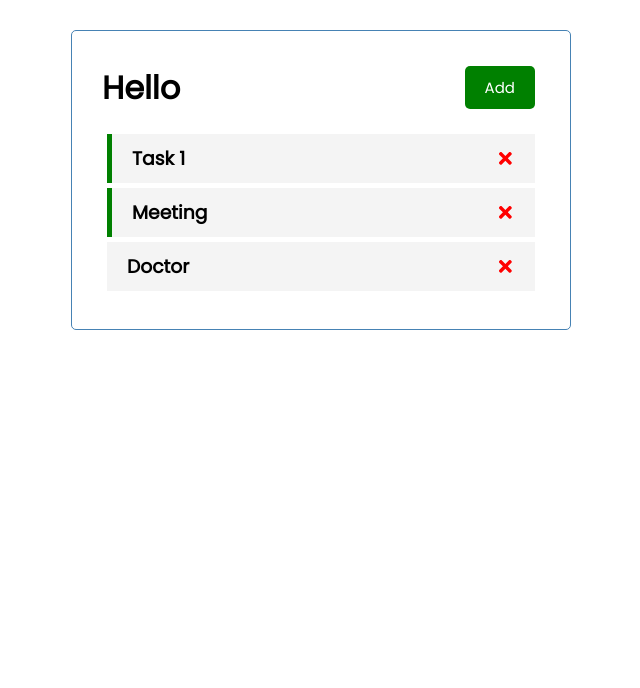
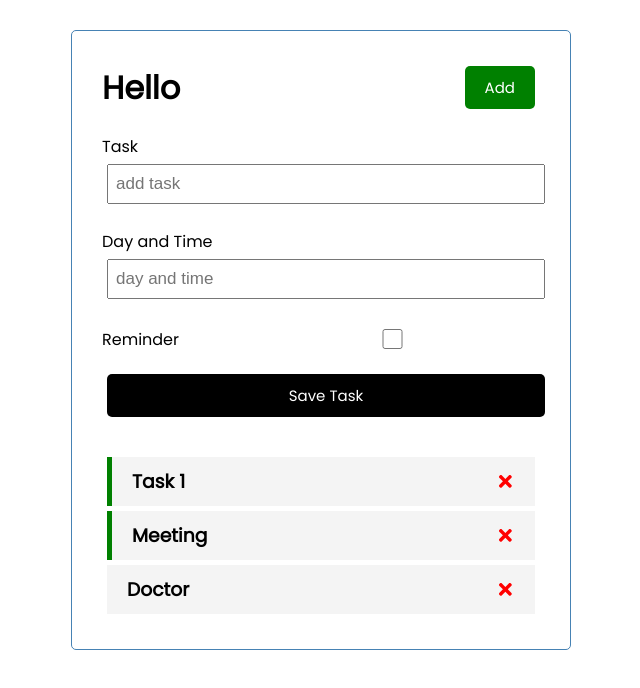
Before and after one commit to olicea/react-app, a React (Create React App) app: page / in a window 1280 px wide. Shown: the top 688 px of the page, without its empty margins (319-959 px from the left). Built offline with nearby package versions, Linux system fonts and the light colour scheme.

Commit message:
add task

```diff
--- a/src/App.js
+++ b/src/App.js
@@ -1,5 +1,6 @@
 import Header from "./components/Header";
 import Tasks from "./components/Tasks";
+import AddTask from "./components/AddTask";
 import {useState} from 'react'
 
 
@@ -26,6 +27,12 @@
         }
     ]
   )
+  // Add a new task
+  const addTask = (task) => {
+    const id = Math.floor(Math.random() * 1000) + 1;
+    const newTask = { id, ...task }
+    setTasks([...tasks, {newTask}])
+  }
 
   // Delete task
   const deleteTask = (id) => {
@@ -41,6 +48,7 @@
   return (
     <div className="container">
       <Header title= 'Hello'/>
+      <AddTask onAdd={addTask} />
       {tasks.length > 0 ?
         (<Tasks tasks={tasks} onDelete={deleteTask} onToggle={toggleReminder} />) :
         ('No Tasks')}
--- /dev/null
+++ b/src/components/AddTask.js
@@ -0,0 +1,43 @@
+import { useState } from 'react'
+
+const AddTask = ( {onAdd }) => {
+    const [text, setText] = useState('')
+    const [day, setDay] = useState('')
+    const [reminder, setReminder] = useState(false)
+
+    const onSubmit = (e) => {
+        e.preventDefault()
+        if (!text)
+        {
+            alert('Please enter a valid task')
+            return
+        }
+
+        onAdd({text, day, reminder})
+
+        setText('')
+        setDay('')
+        setReminder(false)
+    }
+
+    return (
+        <form className='add-form' onSubmit={onSubmit}>
+            <div className='form-control' key='text-input'>
+                <label>Task</label>
+                <input type='text' placeHolder='add task' value={text} onChange={(e) => setText(e.target.value)}/>
+            </div>
+            <div className='form-control' key='date-input'>
+                <label>Day and Time</label>
+                <input type='text' placeHolder='day and time' value={day} onChange={(e) => setDay(e.target.value)}/>
+            </div>
+            <div className='form-control form-control-check'>
+                <label>Reminder</label>
+                <input type='checkbox' checked={reminder} value={reminder} onChange={(e) => setReminder(e.currentTarget.checked)}/>
+            </div>
+
+            <input type='submit' value='Save Task' className='btn btn-block'></input>
+        </form>
+    )
+}
+
+export default AddTask
```
